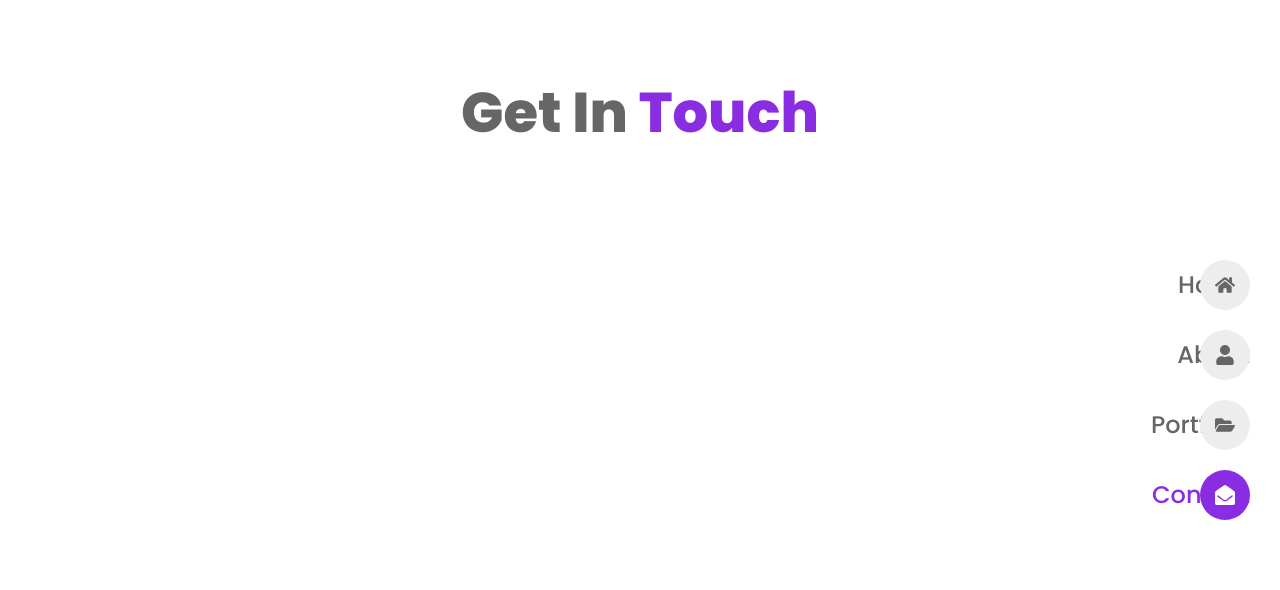
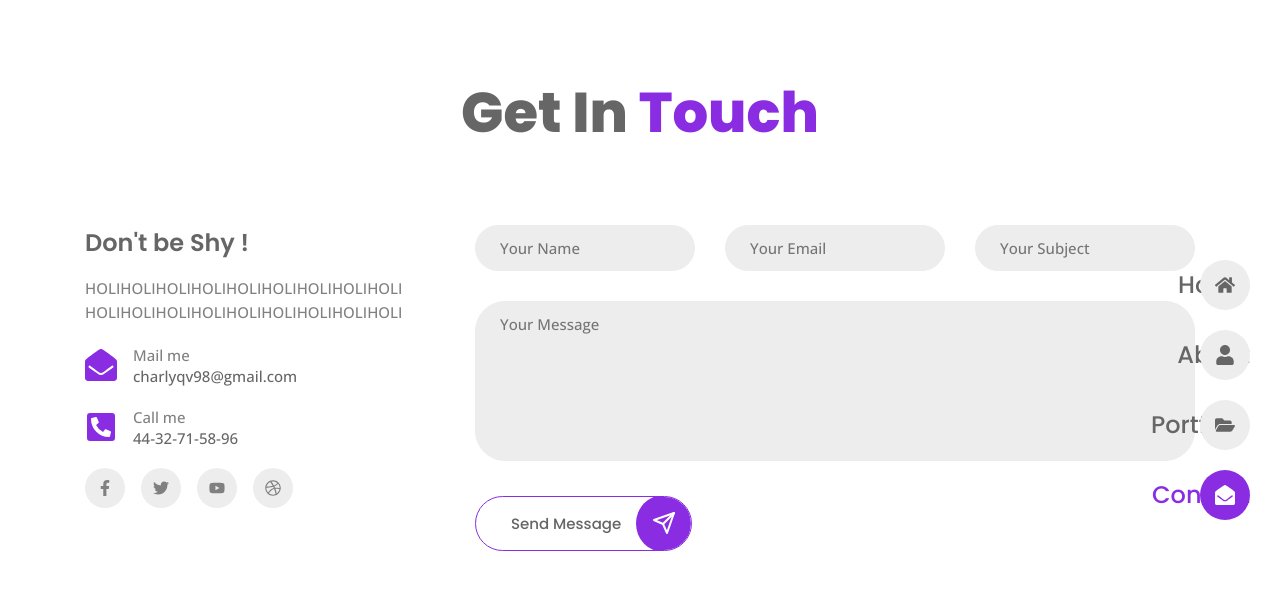
Before and after one commit to Charlyqv/Portfolio, a React (Vite) app: page /contact in a window 1280 px wide. Shown: the top 590 px of the page. Built offline with nearby package versions, Linux system fonts and the light colour scheme.

Commit message:
Página de Contacto

```diff
--- a/src/pages/contact/Contact.jsx
+++ b/src/pages/contact/Contact.jsx
@@ -1,10 +1,10 @@
 import {
   FaEnvelopeOpen,
-  FaPhoneSquareAlrt,
+  FaPhoneSquareAlt,
   FaFacebookF,
   FaTwitter,
   FaYoutube,
-  FaDribble,
+  FaDribbble,
 } from 'react-icons/fa';
 
 import { FiSend } from 'react-icons/fi';
@@ -16,6 +16,103 @@
       <h2 className="section__title">
         Get In <span>Touch</span>
       </h2>
+
+      <div className="contact__container container grid">
+        <div className="contact__data">
+          <h3 className="contact__title">Don't be Shy !</h3>
+          <p className="contact__description">HOLIHOLIHOLIHOLIHOLIHOLIHOLIHOLIHOLI
+            HOLIHOLIHOLIHOLIHOLIHOLIHOLIHOLIHOLI
+          </p>
+
+          <div className="contact__info">
+            <div className="info__item">
+              <FaEnvelopeOpen className='info__icon' />
+
+              <div>
+                <span className="info__title">Mail me</span>
+                <h4 className="info__desc">charlyqv98@gmail.com</h4>
+              </div>
+
+            </div>
+
+            <div className="info__item">
+              <FaPhoneSquareAlt className='info__icon' />
+
+              <div>
+                <span className="info__title">Call me</span>
+                <h4 className="info__desc">44-32-71-58-96</h4>
+              </div>
+
+            </div>
+
+            <div className="contact__socials">
+              <a href="https://facebook.com" className="contact__social-link">
+                <FaFacebookF />
+              </a>
+
+              <a href="https://twitter.com" className="contact__social-link">
+                <FaTwitter />
+              </a>
+
+              <a href="https://youtube.com" className="contact__social-link">
+                <FaYoutube />
+              </a>
+
+              <a href="https://dribbble.com" className="contact__social-link">
+                <FaDribbble />
+              </a>
+            </div>
+
+          </div>
+        </div>
+
+        <form className="contact__form">
+          <div className="form__input-group">
+            <div className="form__input-div">
+              <input
+                type="text"
+                placeholder='Your Name'
+                className="form__control"
+              />
+            </div>
+
+            <div className="form__input-div">
+              <input
+                type="email"
+                placeholder='Your Email'
+                className="form__control"
+              />
+            </div>
+
+            <div className="form__input-div">
+              <input
+                type="text"
+                placeholder='Your Subject'
+                className="form__control"
+              />
+            </div>
+          </div>
+
+          <div className="form__input-div">
+            <textarea
+              name=""
+              id=""
+              cols="30"
+              rows="10"
+              placeholder='Your Message'
+              className="form__control textarea"
+            ></textarea>
+          </div>
+
+          <button className="button">
+            Send Message
+            <span className="button__icon contact__button-icon">
+              <FiSend />
+            </span>
+          </button>
+
+        </form>
+      </div>
     </section>
   )
 }
--- a/src/pages/contact/contact.css
+++ b/src/pages/contact/contact.css
@@ -0,0 +1,95 @@
+.contact__container {
+  grid-template-columns: 4fr 8fr;
+}
+
+.contact__title {
+  font-size: var(--h3-font-size);
+  font-weight: var(--weight-600);
+  margin-bottom: 1rem;
+}
+
+.contact__description {
+  font-size: var(--small-font-size);
+  line-height: 1.6;
+}
+
+.contact__description, .contact__info .info__item {
+  margin-bottom: 20px;
+}
+
+.contact__info .info__item {
+  display: flex;
+  align-items: center;
+  column-gap: 16px;
+}
+
+.contact__info .info__icon {
+  color: var(--first-color);
+  font-size: var(--h2-font-size);
+}
+
+.contact__info .info__title {
+  font-size: var(--small-font-size);
+}
+
+.contact__info .info__desc {
+  font-family: var(--body-font);
+  font-size: var(--small-font-size);
+  font-weight: var(--weight-500);
+}
+
+.contact__socials {
+  display: flex;
+  column-gap: 16px;
+}
+
+.contact__social-link {
+  background-color: var(--container-color);
+  color: var(--tittle-color);
+  width: 40px;
+  height: 40px;
+  border-radius: 50%;
+  text-align: center;
+  line-height: 44px;
+  transition: all 0.3s ease;
+}
+
+.contact__social-link:hover {
+  background-color: var(--first-color);
+  color: var(--text-white);
+}
+
+.form__input-group {
+  display: grid;
+  grid-template-columns: repeat(3, 1fr);
+  column-gap: 30px;
+}
+
+.form__input-div {
+  margin-bottom: 30px;
+}
+
+.form__control {
+  border: 1px solid var(--container-color);
+  background-color: var(--container-color);
+  color: var(--tittle-color);
+  width: 100%;
+  padding: 12px 24px;
+  border-radius: 30px;
+  font-size: var(--small-font-size);
+  transition: all 0.3s ease;
+}
+
+.form__control:focus {
+  border-color: var(--first-color);
+}
+
+.textarea {
+  resize: none;
+  height: 160px;
+}
+
+.contact__button-icon {
+  font-size: var(--h3-font-size);
+  line-height: 64px;
+}
```
